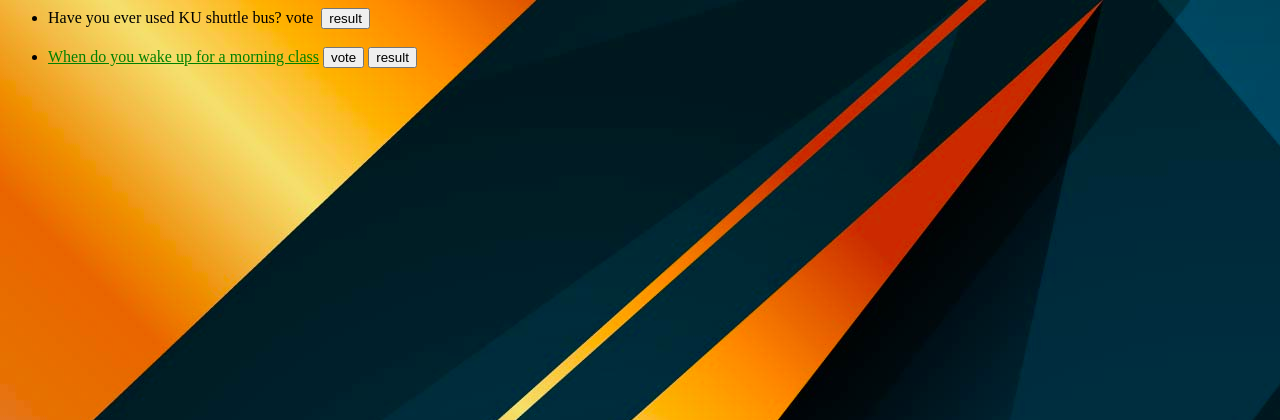
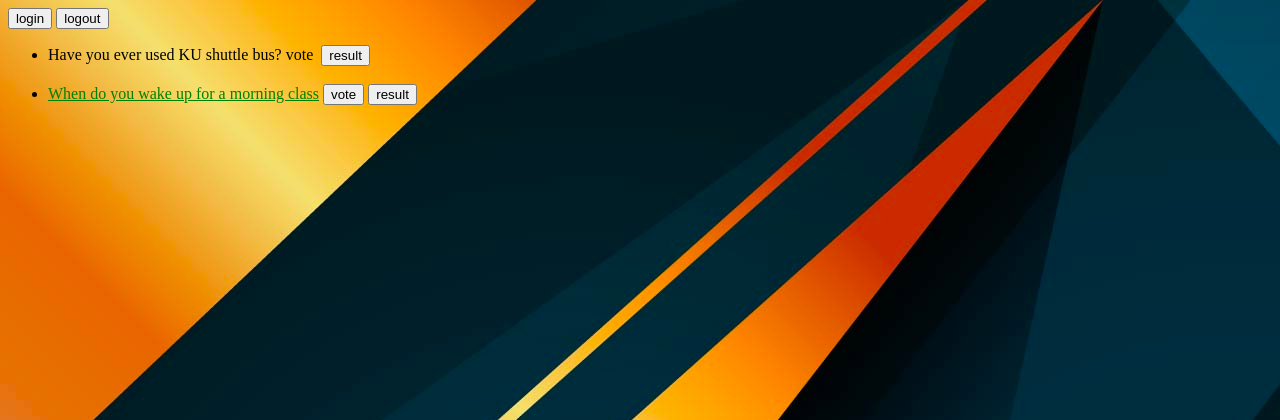
Before and after one commit to koakatta/ku-polls, a Django app: page /polls/ in a window 1280 px wide. Shown: the top 420 px of the page. Run offline with Django 4.2, Linux system fonts and the light colour scheme; data comes from the database, SQL or seed files in the repository.

Commit message:
added login and logout button in index page close #39 close #36 close #29

```diff
--- a/polls/templates/polls/index.html
+++ b/polls/templates/polls/index.html
@@ -5,6 +5,9 @@
 {%endfor%}
 {% endif %}
 <link rel="stylesheet" href="{% static 'polls/style.css' %}">
+<a href="{% url 'login' %}"><button type="button">  login </button></a>
+<a href="{% url 'logout' %}"><button type="button">  logout </button></a>
+
 {% if latest_question_list %}
     <ul>
     {% for question in latest_question_list %}
```
